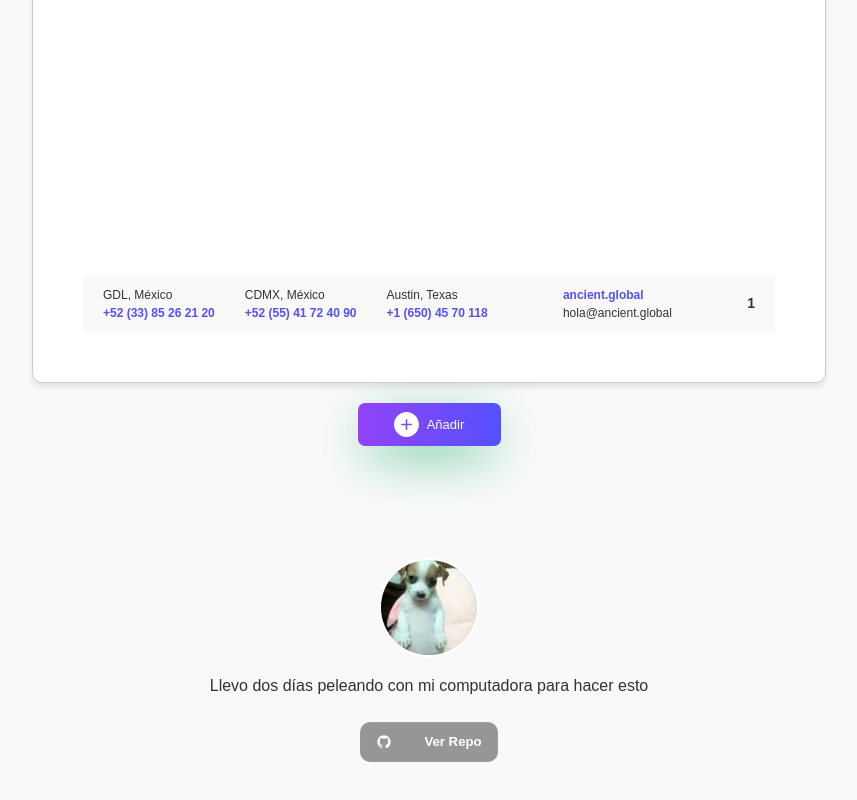
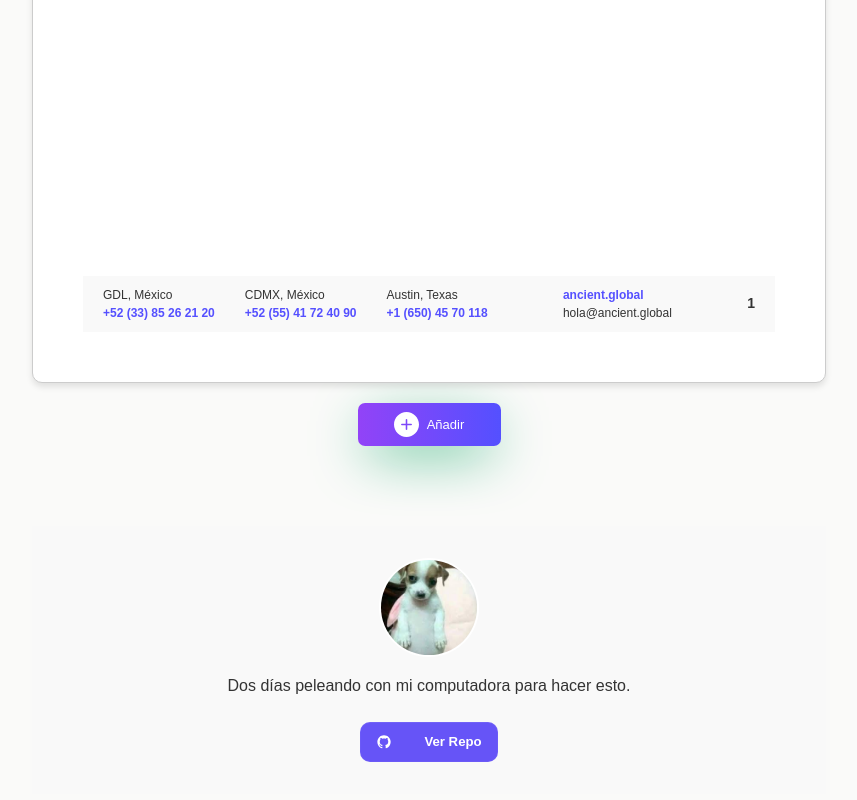
Before and after one commit to karenrebecag/PdfExAncient, a React (Vite) app: page / in a window 1280 px wide. Shown: the part 981-1781 px from the top of the page, without its empty margins (211-1068 px from the left). Built offline with nearby package versions, Linux system fonts and the light colour scheme.

Commit message:
Cambios de colores menores

```diff
--- a/src/components/Footer.tsx
+++ b/src/components/Footer.tsx
@@ -7,7 +7,7 @@ const Footer: React.FC = () => {
       <div className="image-container">
         <img src="/perroPanzon.jpg" alt="Perro Panzón" className="profile-image" />
       </div>
-      <p className="phrase">Llevo dos días peleando con mi computadora para hacer esto</p>
+      <p className="phrase">Dos días peleando con mi computadora para hacer esto. </p>
       <a
         href="https://github.com/karenrebecag/PdfExAncient"
         target="_blank"
--- a/src/styles/footer.scss
+++ b/src/styles/footer.scss
@@ -25,6 +25,7 @@
   .phrase {
     font-size: 1rem;
     text-align: center;
+    font-weight: 400;
     margin-bottom: 1.5rem;
     color: #333;
   }
@@ -42,7 +43,7 @@
     padding: 0.75rem 1rem;
     font-size: 0.825rem;
     line-height: 1rem;
-    background-color: rgba(0, 0, 0, 0.4);
+    background-color: #6654F7;
     box-shadow: inset 0 1px 0 0 rgba(255, 255, 255, 0.04),
                 inset 0 0 0 1px rgba(255, 255, 255, 0.04);
     color: #fff;
```
